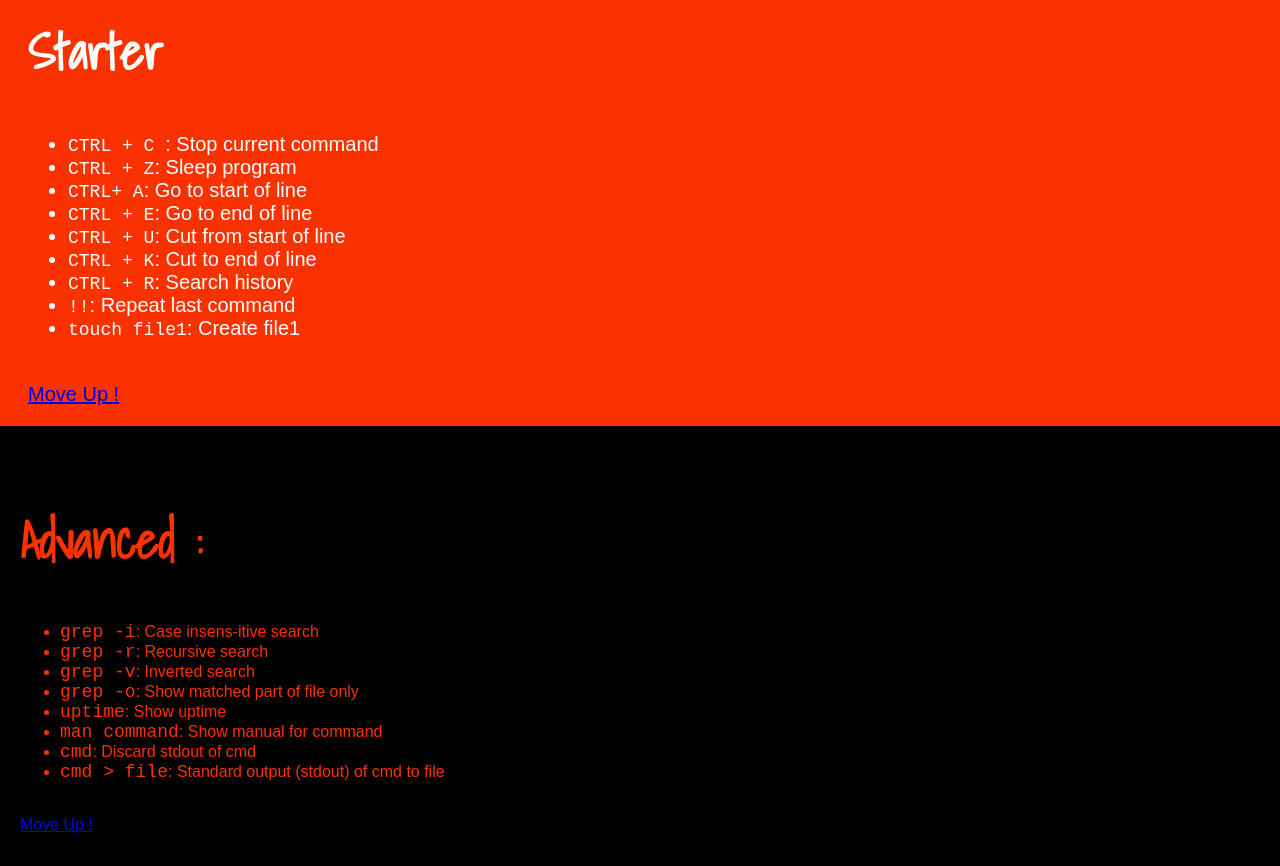
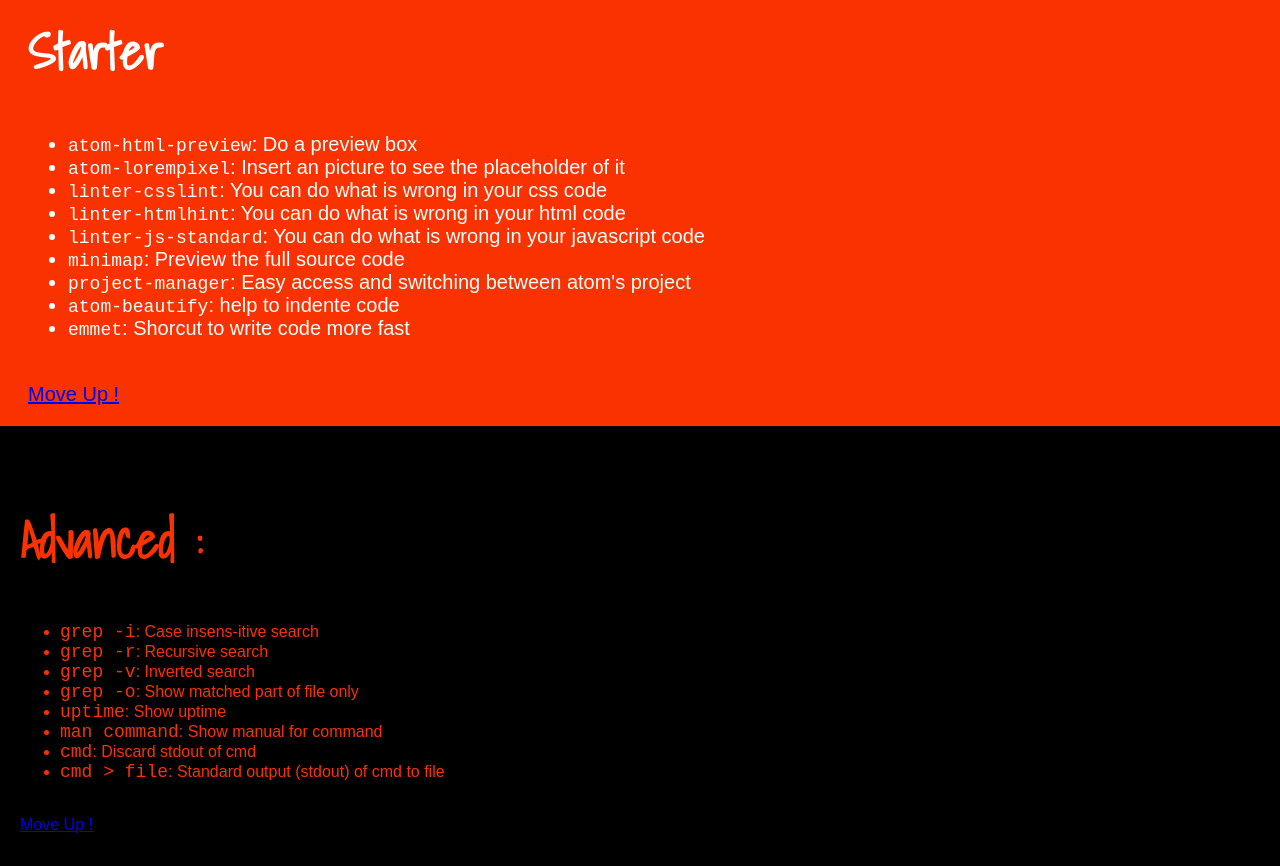
Before and after one commit to francoisdefever/CS-Atom, a plain HTML site: page index.html in a window 1280 px wide. Shown: the part 1560-2426 px from the top of the page. Drawn offline with Linux system fonts and the light colour scheme; a web font is replaced by a local one.

Commit message:
end of part two + starting part three

```diff
--- a/index.html
+++ b/index.html
@@ -43,23 +43,23 @@
 
         <ul>
             <li>
-                <code>CTRL + C </code>: Stop current command</li>
+                <code>atom-html-preview</code>: Do a preview box</li>
             <li>
-                <code>CTRL + Z</code>: Sleep program</li>
+                <code>atom-lorempixel</code>: Insert an picture to see the placeholder of it</li>
             <li>
-                <code>CTRL+ A</code>: Go to start of line</li>
+                <code>linter-csslint</code>: You can do what is wrong in your css code</li>
             <li>
-                <code>CTRL + E</code>: Go to end of line</li>
+                <code>linter-htmlhint</code>: You can do what is wrong in your html code</li>
             <li>
-                <code>CTRL + U</code>: Cut from start of line</li>
+                <code>linter-js-standard</code>: You can do what is wrong in your javascript code</li>
             <li>
-                <code>CTRL + K</code>: Cut to end of line</li>
+                <code>minimap</code>: Preview the full source code</li>
             <li>
-                <code>CTRL + R</code>: Search history</li>
+                <code>project-manager</code>: Easy access and switching between atom's project</li>
             <li>
-                <code>!!</code>: Repeat last command</li>
+                <code>atom-beautify</code>: help to indente code</li>
             <li>
-                <code>touch file1</code>: Create file1</li>
+                <code>emmet</code>: Shorcut to write code more fast</li>
         </ul>
         <br/>
         <a href="#header">Move Up !</a>
```
